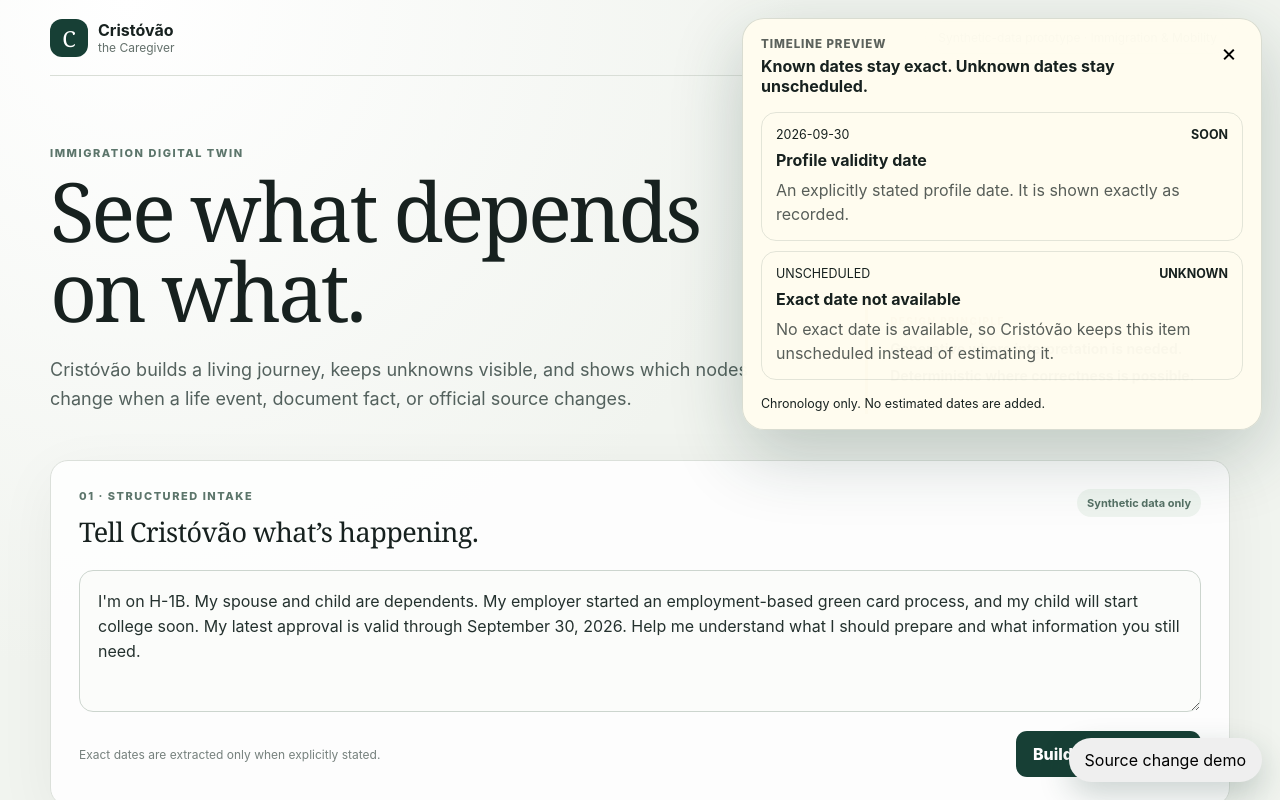
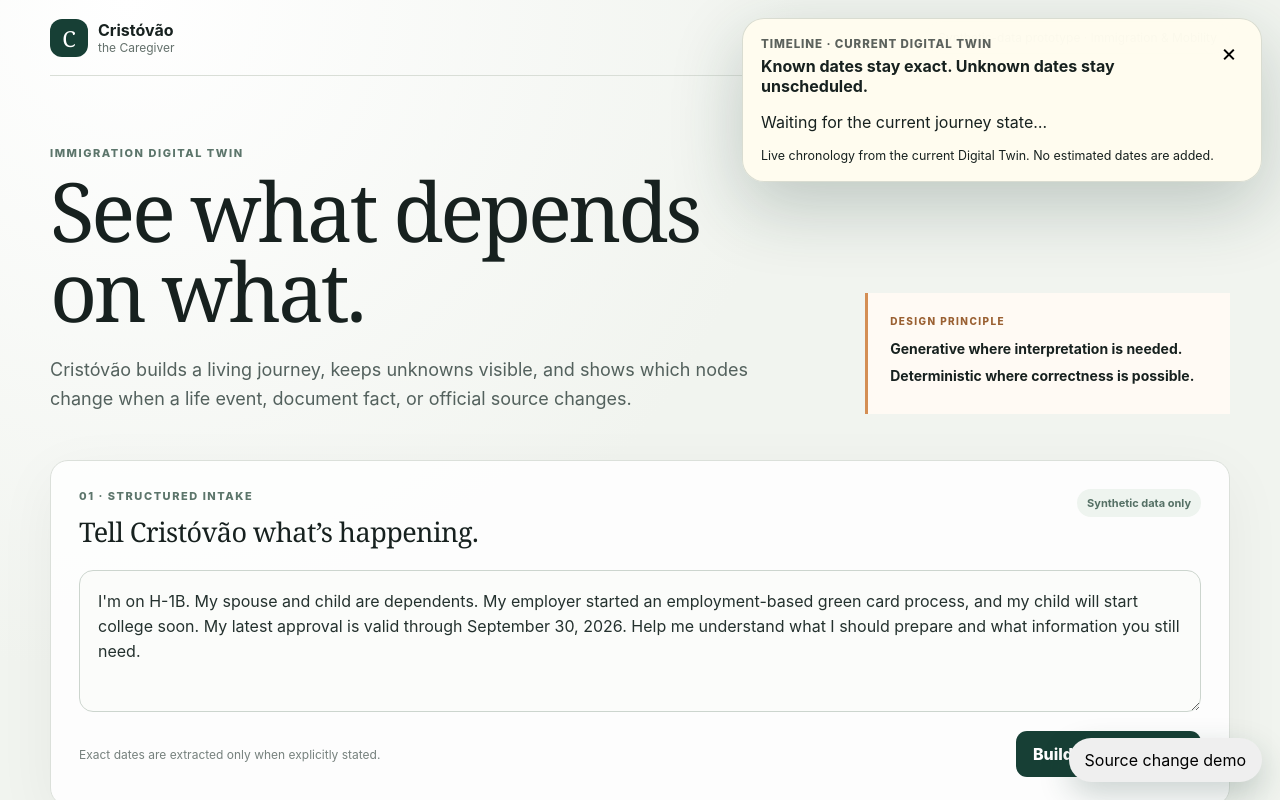
Before and after one commit to ananthaprakashb/Crist-v-o, a React (Vite) app: page / in a window 1280 px wide. Both pictures are taken after a click on the button "Timeline preview". Shown: the top 800 px of the page. Built offline with nearby package versions, Linux system fonts and the light colour scheme.

Commit message:
Drive timeline from current twin state

```diff
--- a/src/TimelinePreview.tsx
+++ b/src/TimelinePreview.tsx
@@ -1,32 +1,45 @@
-import { useMemo, useState } from 'react';
-import { buildJourneyTimeline } from './domain/journeyTimeline';
+import { useEffect, useMemo, useState } from 'react';
+import { buildJourneyTimeline, timelineInputFromTwin } from './domain/journeyTimeline';
+import type { DigitalTwin } from './domain/types';
+import { readTimelineTwin, subscribeTimelineTwin } from './timelineBridge';
 import './timelinePreview.css';
 
 export default function TimelinePreview() {
   const [open, setOpen] = useState(false);
-  const timeline = useMemo(() => buildJourneyTimeline({
-    petitionValidTo: '2026-09-30',
-    missingCriticalFacts: ['Exact date not available'],
-  }), []);
+  const [twin, setTwin] = useState<DigitalTwin | null>(() => readTimelineTwin());
+
+  useEffect(() => subscribeTimelineTwin(setTwin), []);
+
+  const timeline = useMemo(
+    () => twin ? buildJourneyTimeline(timelineInputFromTwin(twin)) : [],
+    [twin],
+  );
 
   if (!open) return <button className="timeline-preview-launch" onClick={() => setOpen(true)}>Timeline preview</button>;
 
   return (
     <aside className="timeline-preview" aria-label="Timeline preview">
       <div className="timeline-preview-head">
-        <div><span>TIMELINE PREVIEW</span><strong>Known dates stay exact. Unknown dates stay unscheduled.</strong></div>
+        <div><span>TIMELINE · CURRENT DIGITAL TWIN</span><strong>Known dates stay exact. Unknown dates stay unscheduled.</strong></div>
         <button onClick={() => setOpen(false)}>×</button>
       </div>
+      {!twin ? (
+        <div className="timeline-preview-empty">Waiting for the current journey state…</div>
+      ) : timeline.length ? (
         <div className="timeline-preview-list">
           {timeline.map((item) => (
-          <article key={item.id}>
-            <div><span>{item.date ?? 'UNSCHEDULED'}</span><b>{item.urgency.toUpperCase()}</b></div>
+            <article key={item.id} data-source={item.source}>
+              <div><span>{item.dateKind === 'today' ? 'REVIEW NOW' : item.date ?? 'UNSCHEDULED'}</span><b>{item.urgency.toUpperCase()}</b></div>
               <strong>{item.title}</strong>
               <p>{item.explanation}</p>
+              <small>{item.relatedNodeIds.length} related graph node{item.relatedNodeIds.length === 1 ? '' : 's'}</small>
             </article>
           ))}
         </div>
-      <small>Chronology only. No estimated dates are added.</small>
+      ) : (
+        <div className="timeline-preview-empty">No exact or missing date anchors are present in the current journey.</div>
+      )}
+      <small>Live chronology from the current Digital Twin. No estimated dates are added.</small>
     </aside>
   );
 }
```
Lines whose indentation alone changed are shown as unchanged.
